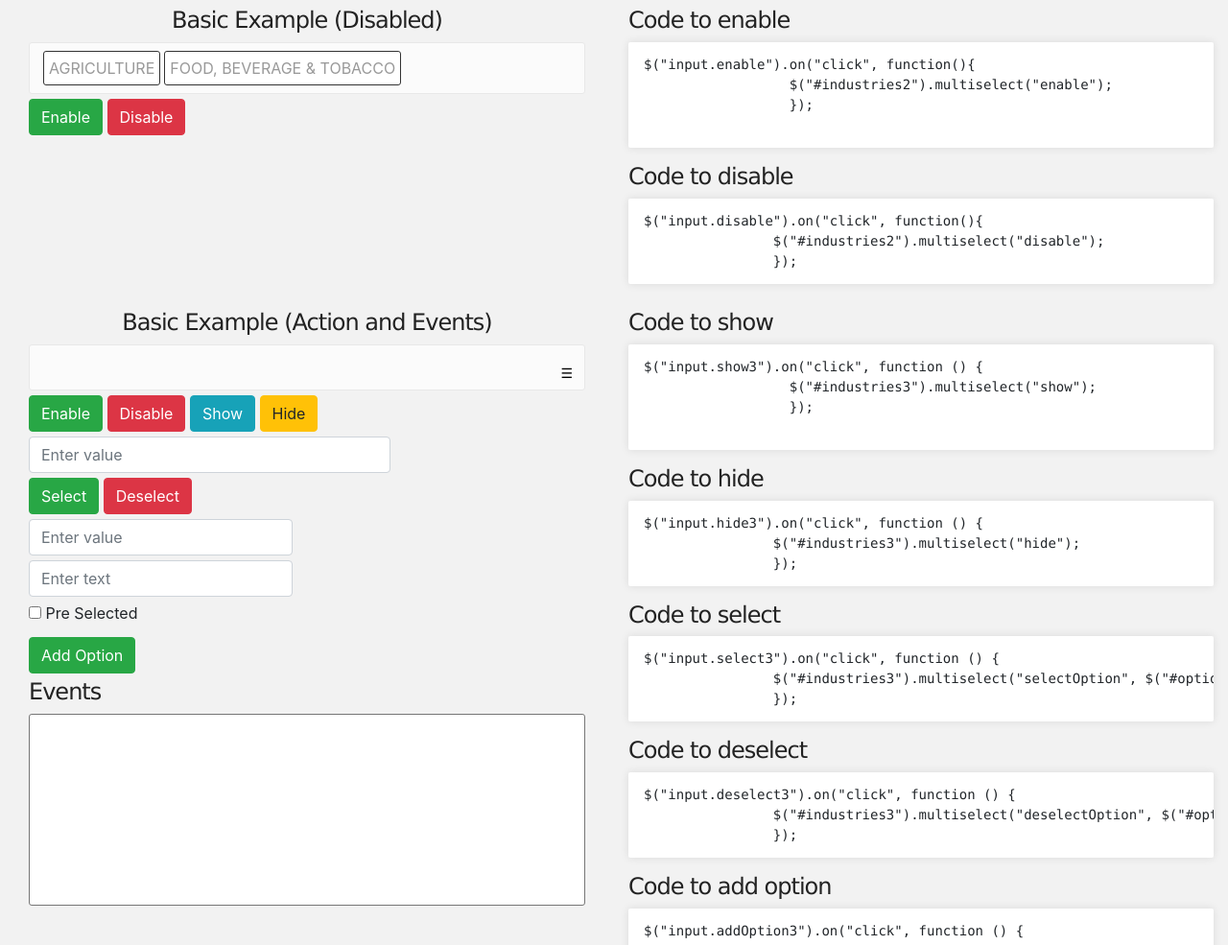
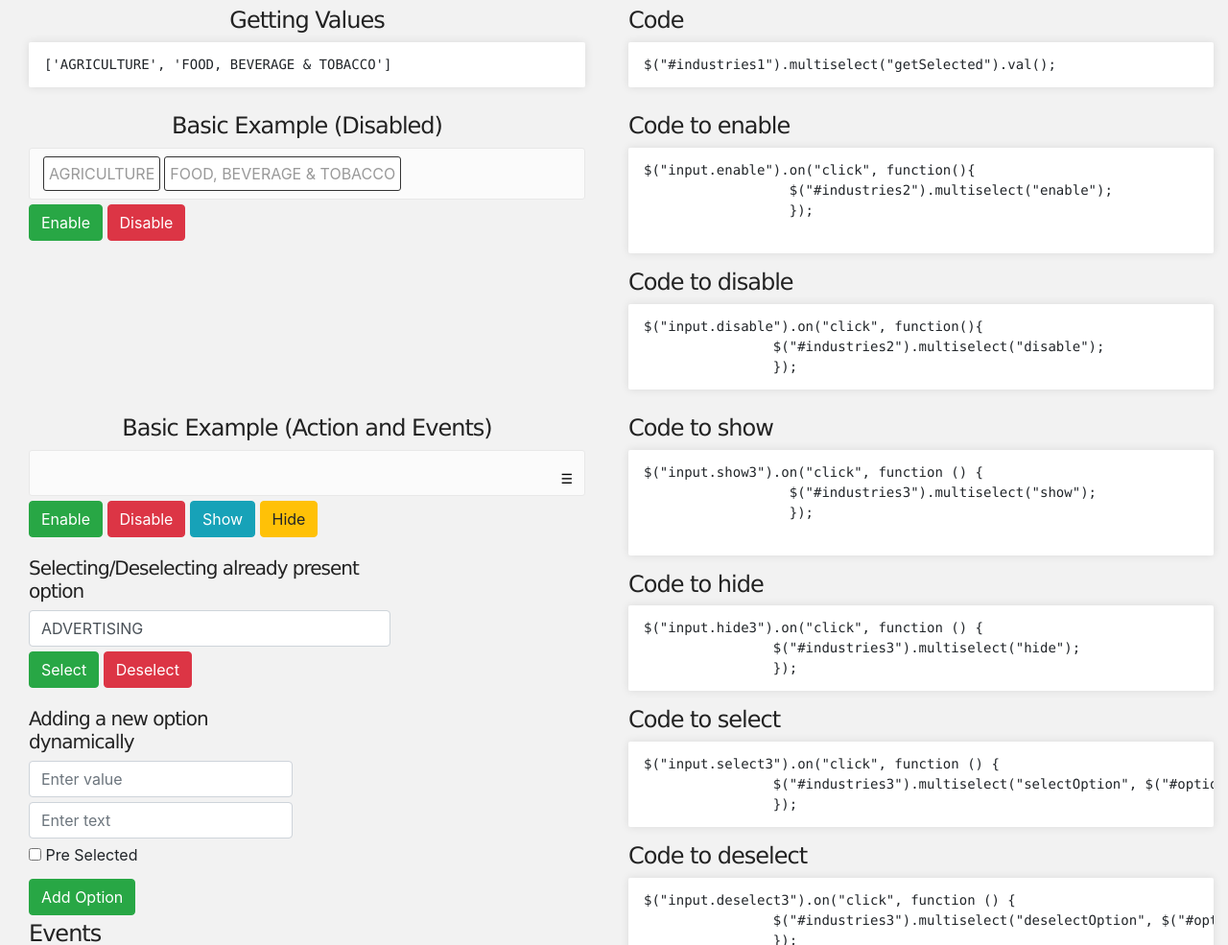
Before and after one commit to harshniketseta/popup-multiselect, a plain HTML site: page examples/index.html in a window 1280 px wide. Shown: the part 482-1467 px from the top of the page at 96% size. Drawn offline with nearby package versions, Linux system fonts and the light colour scheme.

Commit message:
Updating docs to add 'getSelected'

```diff
--- a/examples/index.html
+++ b/examples/index.html
@@ -218,6 +218,22 @@
           <div class="row">
             <div class="col-lg-6">
               <div class="col-lg-12 text-center">
+                <h4>Getting Values</h4>
+              </div>
+
+              <div class="col-lg-12">
+                <pre><code>['AGRICULTURE', 'FOOD, BEVERAGE & TOBACCO']</code></pre>
+              </div>
+            </div>
+            <div class="col-lg-6">
+              <h4>Code</h4>
+              <pre><code>$("#industries1").multiselect("getSelected").val();</code></pre>
+            </div>
+          </div>
+
+          <div class="row">
+            <div class="col-lg-6">
+              <div class="col-lg-12 text-center">
                 <h4>Basic Example (Disabled)</h4>
               </div>
               <div class="col-lg-12">
@@ -424,9 +440,14 @@
               </div>
 
               <div class="col-lg-8 buttonWrap">
+                <div style="margin-top:20px">
+                  <h5>Selecting/Deselecting already present option</h5>
+                </div>
+
                 <input
                   class="form-control"
                   placeholder="Enter value"
+                  value="ADVERTISING"
                   id="optionValue"
                 />
               </div>
@@ -444,6 +465,10 @@
               </div>
 
               <div class="col-lg-6 buttonWrap">
+                <div style="margin-top:20px">
+                  <h5>Adding a new option dynamically</h5>
+                </div>
+
                 <input
                   class="form-control"
                   placeholder="Enter value"
```
Also changed, not shown: dist/javascripts/popup-multiselect.min.js.
